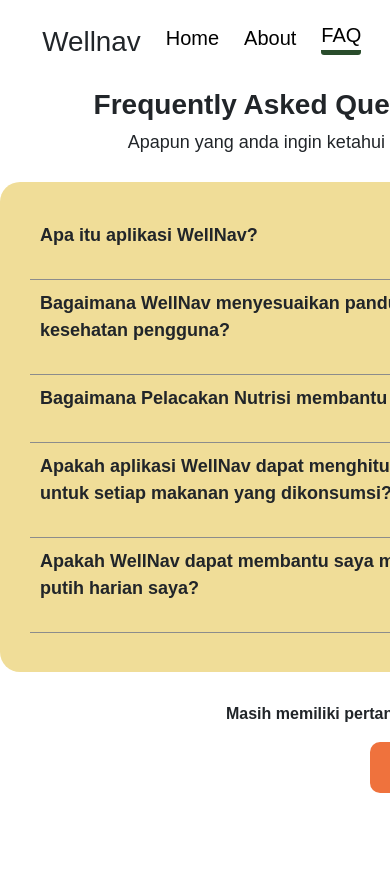
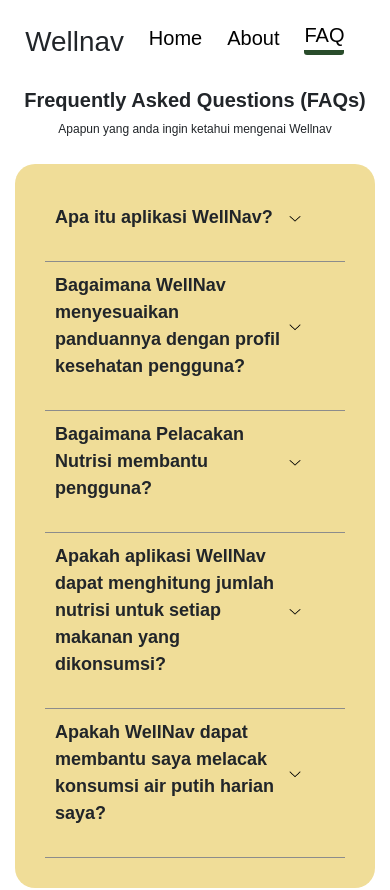
Before and after one commit to stevanitasya/wellnav-website, a React (Create React App) app: page /faq in a window 390 px wide. Shown: the top 890 px of the page. Before the commit the page ends 844 px from the top, so only its background shows below. Built offline with nearby package versions, Linux system fonts and the light colour scheme; a web font is replaced by a local one.

Commit message:
FAQ Responsive and adjust 'Wellnav' margin

```diff
--- a/src/Pages/FAQ/FAQ.css
+++ b/src/Pages/FAQ/FAQ.css
@@ -1,35 +1,60 @@
 .FAQ-container {
   display: flex;
   flex-direction: column;
+  align-items: center;
   margin: 0 auto;
   margin-top: 2vh;
+  @media screen and (max-width: 758px) {
+   /* display: flex;
+   justify-content: center; */
+
+  }
 }
 
 .FAQ-header {
-  flex-shrink: 0;
   margin-bottom: 20px;
-  text-align: center;
+  /* text-align: center; */
   margin-bottom: 10px;
+  @media screen and (max-width: 768px) {
+    display: flex;
+    flex-direction: column;
+    justify-content: center;
+  }
 }
 .FAQ-header h1 {
   font-weight: bold;
   font-size: 28px;
+  @media screen and (max-width: 768px){
+    font-size: 20px;
+    text-align: center;
+  }
 }
 .FAQ-header p {
   font-weight: lighter;
   font-size: 18px;
+  text-align: center;
+  @media screen and (max-width: 768px){
+    font-size: 12px;
+    display: flex;
+    justify-content: center;
+  }
 }
 .FAQ-section {
-  flex-grow: 1;
-  overflow-y: auto;
+  /* flex-grow: 1; */
+  /* overflow-y: auto; */
   background-color: #f0dd98;
-  box-sizing: border-box;
+  /* box-sizing: border-box; */
   position: relative;
   padding: 20px;
   max-width: 130vh;
   min-height: 58vh;
   padding: 30px;
   border-radius: 20px;
+  @media screen and (max-width: 768px) {
+ margin-left: 15px;
+ margin-right: 15px;
+    min-width: 300px;
+  }
 }
 
 .FAQ-item {
@@ -90,9 +115,11 @@
   height: 6vh;
   padding: 10px;
   bottom: 20px;
-  margin-left: 370px;
   left: 51%;
   border-radius: 10px;
+  @media screen and (max-width: 768px){
+    margin-left: 0px;
+  }
 }
 
 .FAQ-email p {
--- a/src/Pages/LandingPage/LandingPage.css
+++ b/src/Pages/LandingPage/LandingPage.css
@@ -4,7 +4,7 @@
   /* justify-content: space-between; */
   margin-left: 15vh;
   @media only screen and (max-width: 768px){
-    margin-left: 5vh;
+    margin-left: 3vh;
   }
 }
 .Landing-Header h1 {
```
